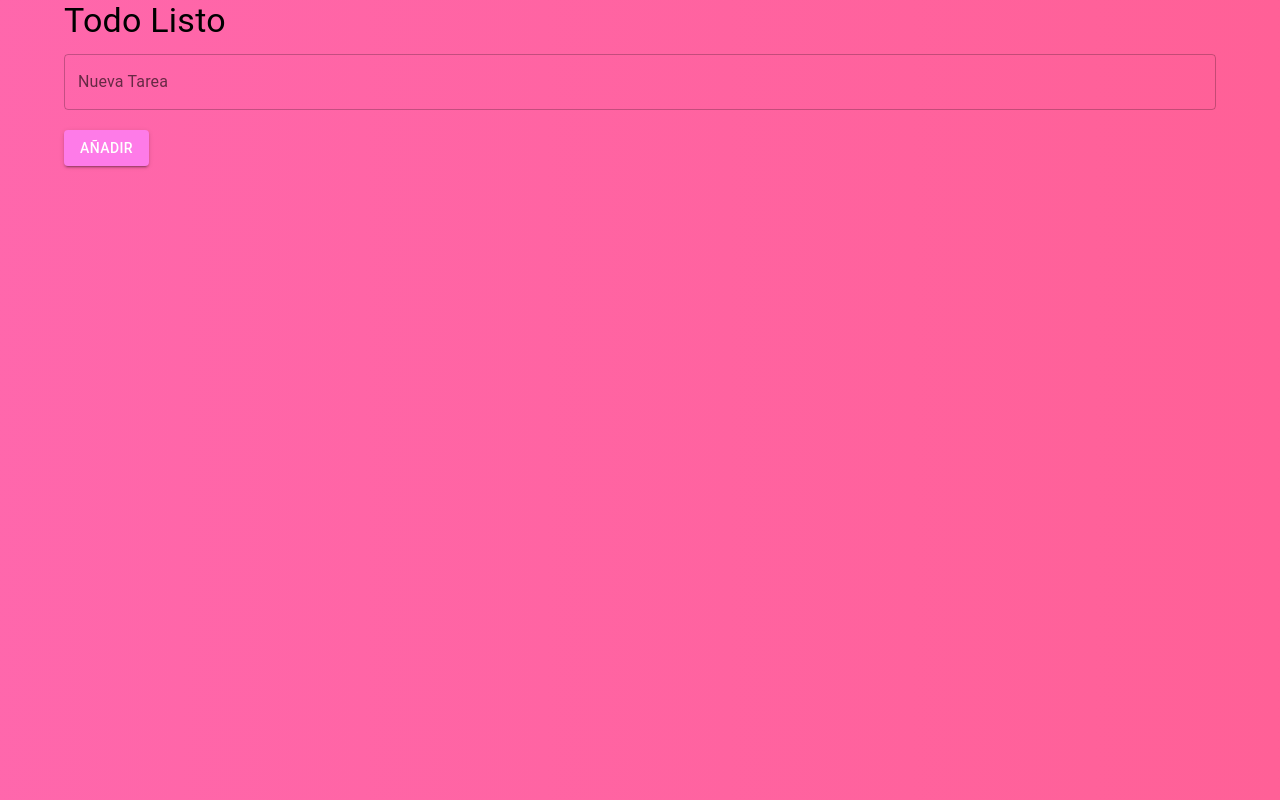
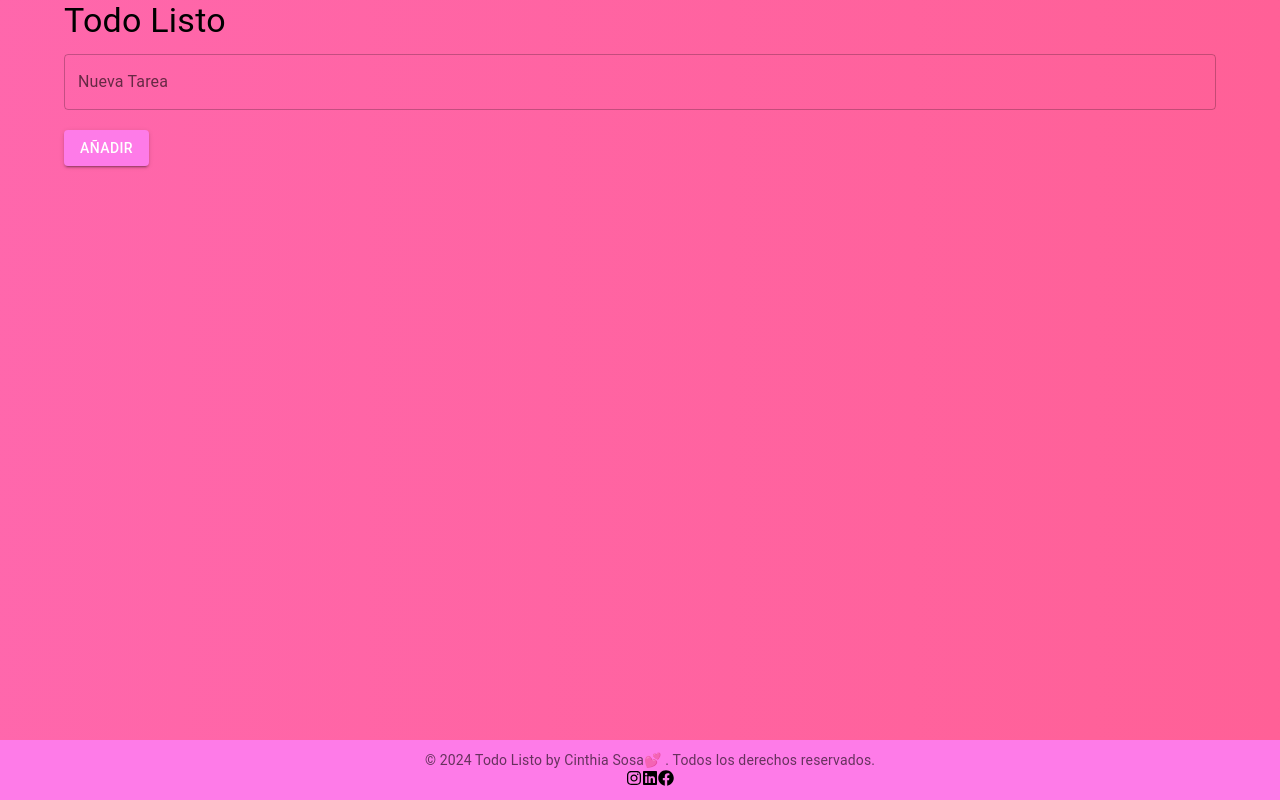
Before and after one commit to Ramlah23/Todo-Listo-TP-React, a React (Vite) app: page / in a window 1280 px wide. Built offline with nearby package versions, Linux system fonts and the light colour scheme.

Commit message:
se agrego footer

```diff
--- a/src/App.jsx
+++ b/src/App.jsx
@@ -3,6 +3,7 @@
 import { useState } from 'react';
 import TodoForm from './components/form/Form';
 import TodoList from './components/todolist/todolist';
+import { Footer } from './components/footer/footer.jsx';
 import { Container, Typography } from '@mui/material';
 import "./App.css";
 
@@ -29,6 +30,7 @@ const App = () => {
   };
 
   return (
+    <div className="App">
     <Container>
       <Typography variant="h4" gutterBottom>
         Todo Listo
@@ -36,6 +38,9 @@ const App = () => {
       <TodoForm addTodo={addTodo} />
       <TodoList todos={todos} toggleComplete={toggleComplete} removeTodo={removeTodo} editTodo={editTodo} />
     </Container>
+    <Footer />
+    </div>
+
   );
 };
 
--- a/src/components/footer/footer.jsx
+++ b/src/components/footer/footer.jsx
@@ -1,7 +1,31 @@
+import { Box, Typography } from "@mui/material";
+import { FaLinkedin } from "react-icons/fa";
+import { FaInstagram } from "react-icons/fa";
+import { FaFacebook } from "react-icons/fa";
 
+export const Footer = () => {
+  return (
 
-export const footer = () => {
-  return (
-    <div>footer</div>
-  )
-}
+      <Box
+        sx={{
+          position: "fixed",
+          bottom: 0,
+          width: "100%",
+          textAlign: "center",
+          padding: "10px",
+          backgroundColor: "#fe7be8",
+        }}
+      >
+        <Typography variant="body2" color="textSecondary">
+          &copy; 2024 Todo Listo by Cinthia Sosa💕 . Todos los derechos reservados.
+        </Typography>
+
+      <FaInstagram />
+
+      <FaLinkedin />
+
+      <FaFacebook />
+      </Box>
+
+  );
+};
```
